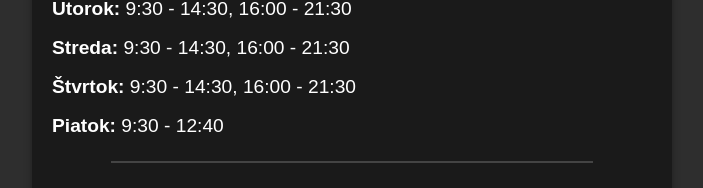
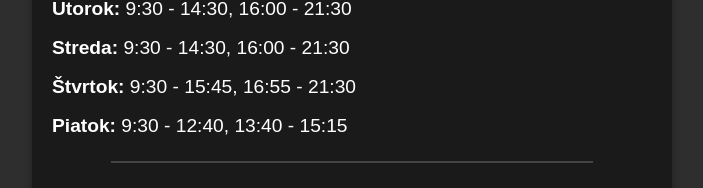
Before and after one commit to ging35/Minecraft-Server, a plain HTML site: page otvaracie_casy.html in a window 1280 px wide. Shown: the part 356-544 px from the top of the page, without its empty margins (288-991 px from the left). Drawn offline with Linux system fonts and the light colour scheme.

Commit message:
Update otvaracie_casy.html

```diff
--- a/otvaracie_casy.html
+++ b/otvaracie_casy.html
@@ -58,8 +58,8 @@
             <p class="day"><strong>Pondelok:</strong> 9:30 - 14:30, 16:00 - 21:30</p>
             <p class="day"><strong>Utorok:</strong> 9:30 - 14:30, 16:00 - 21:30</p>
             <p class="day"><strong>Streda:</strong> 9:30 - 14:30, 16:00 - 21:30</p>
-            <p class="day"><strong>Štvrtok:</strong> 9:30 - 14:30, 16:00 - 21:30</p>
-            <p class="day"><strong>Piatok:</strong> 9:30 - 12:40</p>
+            <p class="day"><strong>Štvrtok:</strong> 9:30 - 15:45, 16:55 - 21:30</p>
+            <p class="day"><strong>Piatok:</strong> 9:30 - 12:40, 13:40 - 15:15</p>
         </div>
 
         <hr>
```
